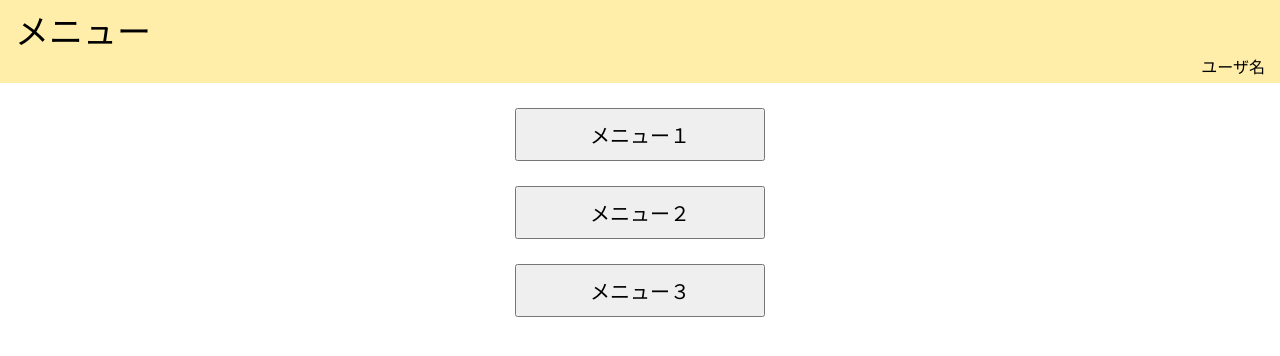
After one commit to pbws/php-prototype001, a PHP site: page /php-prototype001/html/menu.html in a window 1280 px wide. The commit adds this page. Shown: the top 356 px of the page. Run offline with PHP 8.4, Linux system fonts and the light colour scheme.

Commit message:
html+生CSS版追加

```diff
--- /dev/null
+++ b/html/menu.html
@@ -0,0 +1,59 @@
+<!DOCTYPE html>
+<!--
+To change this license header, choose License Headers in Project Properties.
+To change this template file, choose Tools | Templates
+and open the template in the editor.
+-->
+<html>
+    <head>
+        <title>TODO supply a title</title>
+        <meta charset="UTF-8">
+        <meta name="viewport" content="width=device-width, initial-scale=1.0">
+        <style type="text/css">
+            body {
+                margin: 0;
+            }
+            .main * {
+                margin: 0;
+            }
+            ul li {
+                list-style-type: none;
+                margin-left: 0px;
+            }
+            div.head {
+                background-color: #fea;
+                padding: 5px 15px;
+            }
+            .title {
+                font-size: 34px;
+            }
+            div.usrid {
+                text-align: right;
+            }
+            div.menu {
+                text-align: center;
+            }
+            .menu p {
+                margin-top: 25px;
+            }
+            .menu p button {
+                font-size: 20px;
+                padding: 10px 5px;
+                width: 250px;
+            }
+        </style>
+    </head>
+    <body>
+        <div class="main">
+            <div class="head">
+                <p class="title">メニュー</p>
+                <div class="usrid"><p>ユーザ名</p></div>
+            </div>
+            <div class="menu">
+                <p><button>メニュー１</button></p>
+                <p><button>メニュー２</button></p>
+                <p><button>メニュー３</button></p>
+            </div>
+        </div>
+    </body>
+</html>
--- a/index.php
+++ b/index.php
@@ -75,5 +75,4 @@
     </body>
 </html>-->
 <?php
-  header("HTTP/1.1 301 Moved Permanently");
-  header("Location: http://localhost/php-prototype001/history.php");
+  header("Location: http://localhost/php-prototype001/history.php",true,301);
--- a/test.html
+++ b/test.html
@@ -57,7 +57,7 @@ and open the template in the editor.
                     <input type="text" />
                 </div>
                 <div>
-                    <input type="button" value="ログイン" />
+                    <input type="submit" value="ログイン" />
                 </div>
             </div>
 
```
Also changed, not shown: html/login.html (added, +64 -0 lines).
